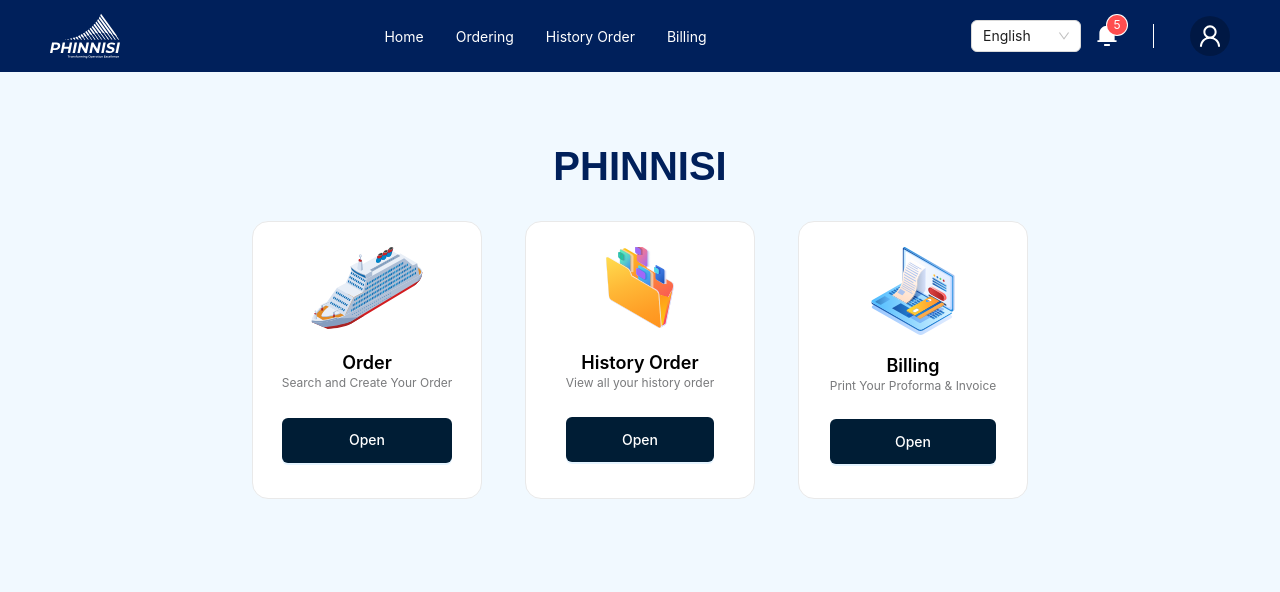
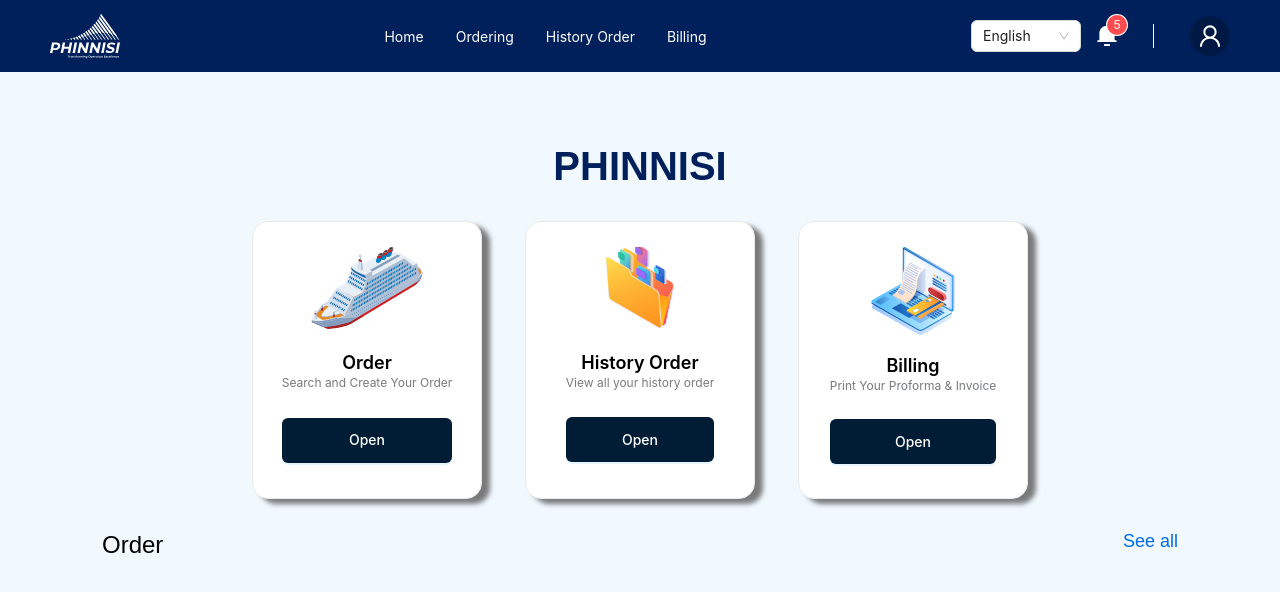
Before and after one commit to teukusem/Yatch-Project, a Next.js app: page / in a window 1280 px wide. Shown: the top 592 px of the page. Built offline with nearby package versions, Linux system fonts and the light colour scheme.

Commit message:
wip / slicing order group card

```diff
--- a/src/components/organism/dashboard-card-group/styles.ts
+++ b/src/components/organism/dashboard-card-group/styles.ts
@@ -13,6 +13,12 @@
     text-align: center;
     display: grid;
     justify-items: center;
+    box-shadow: 8px 5px 5px ${colorPallate.grey};
+
+    @media (max-width: 700px) {
+      height: 350px;
+      width: 300px;
+    }
   `,
   HeaderTextCard: styled.p`
     font-size: 18px;
--- /dev/null
+++ b/src/components/organism/dashboard-order-group/index.tsx
@@ -0,0 +1,15 @@
+import colorPallate from "@/utils/color";
+import React from "react";
+
+function DashboardOrderGroup() {
+  return (
+    <>
+      <div style={{ display: "flex", justifyContent: "space-between", fontSize: 24, fontWeight: 500 }}>
+        <p>Order</p>
+        <p style={{ fontSize: 18, color: colorPallate.primaryBlue }}>See all</p>
+      </div>
+    </>
+  );
+}
+
+export default DashboardOrderGroup;
--- a/src/pages/index.tsx
+++ b/src/pages/index.tsx
@@ -3,14 +3,18 @@
 import styles from "@/styles/Dashboard.module.css";
 import Content from "@/layouts/Content";
 import DashboardCardGroup from "@/components/organism/dashboard-card-group";
+import DashboardOrderGroup from "@/components/organism/dashboard-order-group";
 
 export default function Home() {
   return (
     <>
       <Head title="Dashboard" />
       <Content>
-        <p className={styles.headertitle}>PHINNISI</p>
-        <DashboardCardGroup />
+        <div className="grid-container">
+          <p className={styles.headertitle}>PHINNISI</p>
+          <DashboardCardGroup />
+          <DashboardOrderGroup />
+        </div>
       </Content>
     </>
   );
--- a/src/styles/Dashboard.module.css
+++ b/src/styles/Dashboard.module.css
@@ -3,5 +3,4 @@
   text-align: center;
   color: var(--color-primary);
   font-weight: 700;
-  margin-bottom: 2rem;
 }
--- a/src/styles/globals.css
+++ b/src/styles/globals.css
@@ -93,3 +93,8 @@
     display: none;
   }
 }
+
+.grid-container {
+  display: grid;
+  grid-gap: 2rem;
+}
--- a/src/utils/color.ts
+++ b/src/utils/color.ts
@@ -4,6 +4,7 @@
   white: "#FFFFFF",
   greyLight: "#E9E9E9",
   grey: "#797A7C",
+  primaryBlue: "#006CE7",
 };
 
 export default colorPallate;
```
Also changed, not shown: src/components/organism/dashboard-order-group/styles.ts (added).
